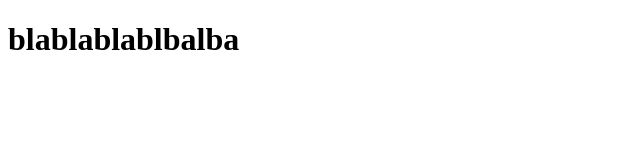
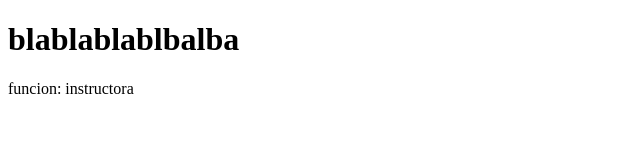
Before and after one commit to xavierrbravo/sistema-de-registro, a plain HTML site: page contacto.html in a window 1280 px wide. Shown: the whole page, without its empty margins (0-640 px from the left). Drawn offline with Linux system fonts and the light colour scheme.

Commit message:
Actualiza el contacto

```diff
--- a/contacto.html
+++ b/contacto.html
@@ -7,5 +7,6 @@
 </head>
 <body>
     <h1> blablablablbalba </h1>
+    <p> funcion: instructora</p>
 </body>
 </html>
```
